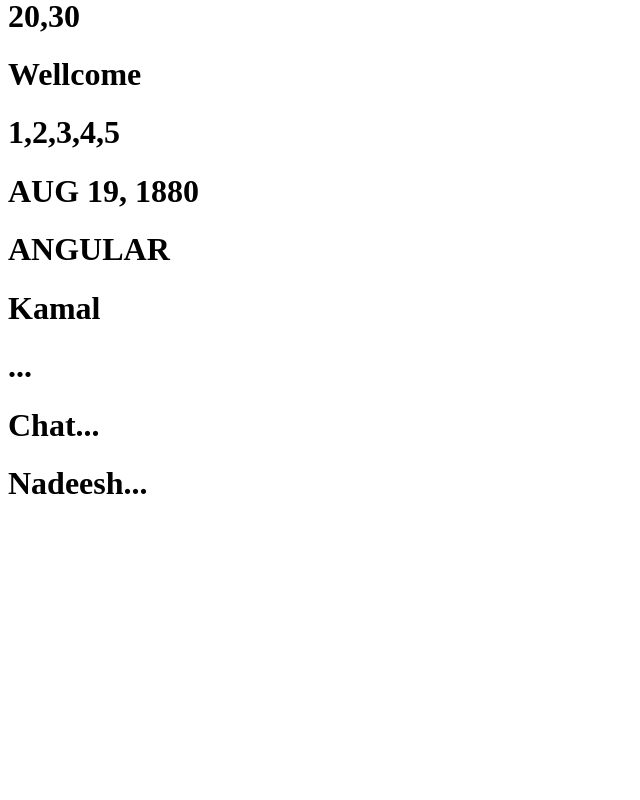
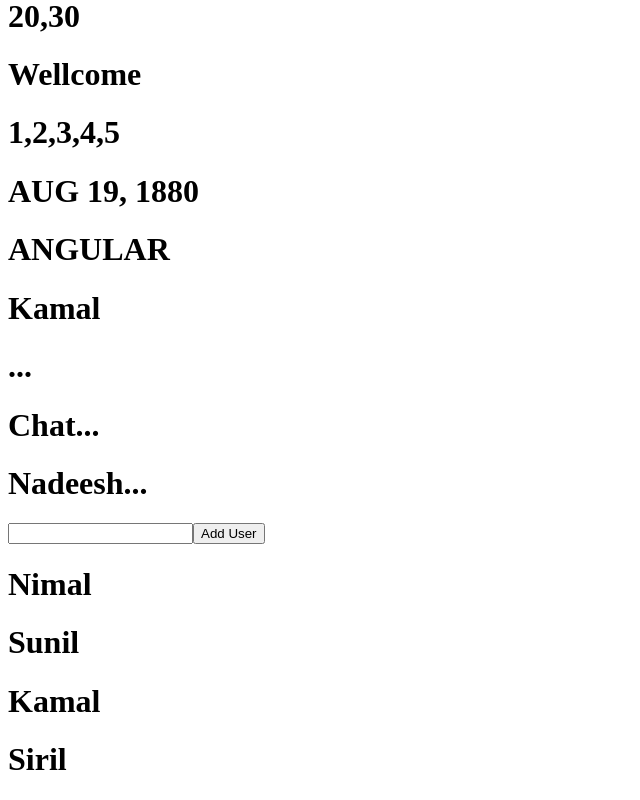
Before and after one commit to Pebhashi-Tharushika/angular-18-practice, an Angular app in the folder pipes/: page / in a window 1280 px wide. Shown: the part 1374-2174 px from the top of the page, without its empty margins (0-640 px from the left). Before the commit the page ends 1897 px from the top, so only its background shows below. Built offline with nearby package versions, Linux system fonts and the light colour scheme.

Commit message:
custom filter pipe

```diff
--- a/pipes/src/app/app.component.html
+++ b/pipes/src/app/app.component.html
@@ -113,3 +113,16 @@
 <h1>{{'Chathuranga' | shorten:4}}</h1>
 
 <h1>{{'Nadeeshanika' | shorten:7}}</h1>
+
+
+
+
+<!-- ======================== Custom Filter Pipe ========================= -->
+
+<input type="text" [(ngModel)]="searchText">
+
+<button (click)="addUser()">Add User</button>
+
+@for(name of names | searchFilter:searchText; track $index){
+<h1>{{name}}</h1>
+}
--- a/pipes/src/app/app.component.ts
+++ b/pipes/src/app/app.component.ts
@@ -1,11 +1,13 @@
 import { CurrencyPipe, DatePipe, DecimalPipe, JsonPipe, LowerCasePipe, PercentPipe, SlicePipe, TitleCasePipe, UpperCasePipe } from '@angular/common';
 import { Component } from '@angular/core';
 import { ShortenPipe } from './pipes/shorten.pipe';
+import { SearchFilterPipe } from './pipes/search-filter.pipe';
+import { FormsModule } from '@angular/forms';
 
 @Component({
   selector: 'app-root',
   standalone: true,
-  imports: [UpperCasePipe, LowerCasePipe, TitleCasePipe, DecimalPipe, CurrencyPipe, PercentPipe, DatePipe, JsonPipe, SlicePipe,ShortenPipe],
+  imports: [UpperCasePipe, LowerCasePipe, TitleCasePipe, DecimalPipe, CurrencyPipe, PercentPipe, DatePipe, JsonPipe, SlicePipe, ShortenPipe, SearchFilterPipe, FormsModule],
   templateUrl: './app.component.html',
   styleUrl: './app.component.css'
 })
@@ -29,6 +31,14 @@ export class AppComponent {
 
   startDate: Date = new Date(1880, 7, 19);
 
+  names: string[] = ["Nimal", "Sunil", "Kamal", "Siril"]
+
+  searchText: string = ""
+
+  addUser() {
+    this.names.push("Nimal")
+  }
+
 }
 
 interface User {
--- /dev/null
+++ b/pipes/src/app/pipes/search-filter.pipe.ts
@@ -0,0 +1,13 @@
+import { Pipe, PipeTransform } from '@angular/core';
+
+@Pipe({
+  name: 'searchFilter',
+  standalone: true
+})
+export class SearchFilterPipe implements PipeTransform {
+
+  transform(values: string[], arg: string): string[] {
+    return values.filter(item => item.includes(arg));
+  }
+
+}
```
Also changed, not shown: 1 other file (tests, documents, lock files or other folders).
